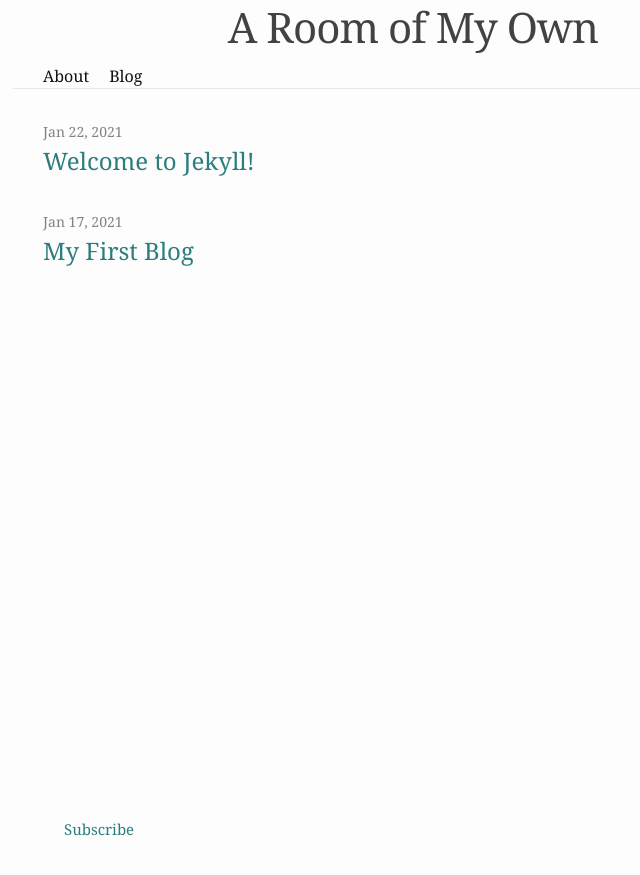
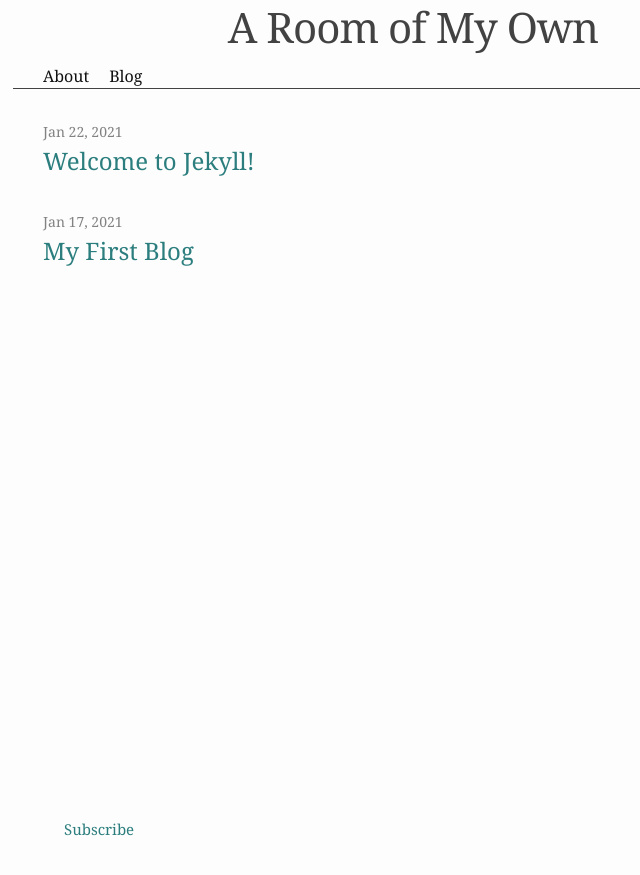
Before and after one commit to 9Echo/9Echo.github.io, a Jekyll site: the page built from index.markdown, in a window 1280 px wide. Shown: the top 875 px of the page, without its empty margins (227-867 px from the left). Built offline with Jekyll 4.4.1, drawn with Linux system fonts in a browser that asks for light colours.

Commit message:
Update _layout.scss

```diff
--- a/_sass/minima/_layout.scss
+++ b/_sass/minima/_layout.scss
@@ -21,7 +21,7 @@
   float: left;
 
   .wrapper {
-    border-bottom: 1px solid $border-color-01;
+    border-bottom: 1px solid $border-color-03;
   }
 }
 
```
